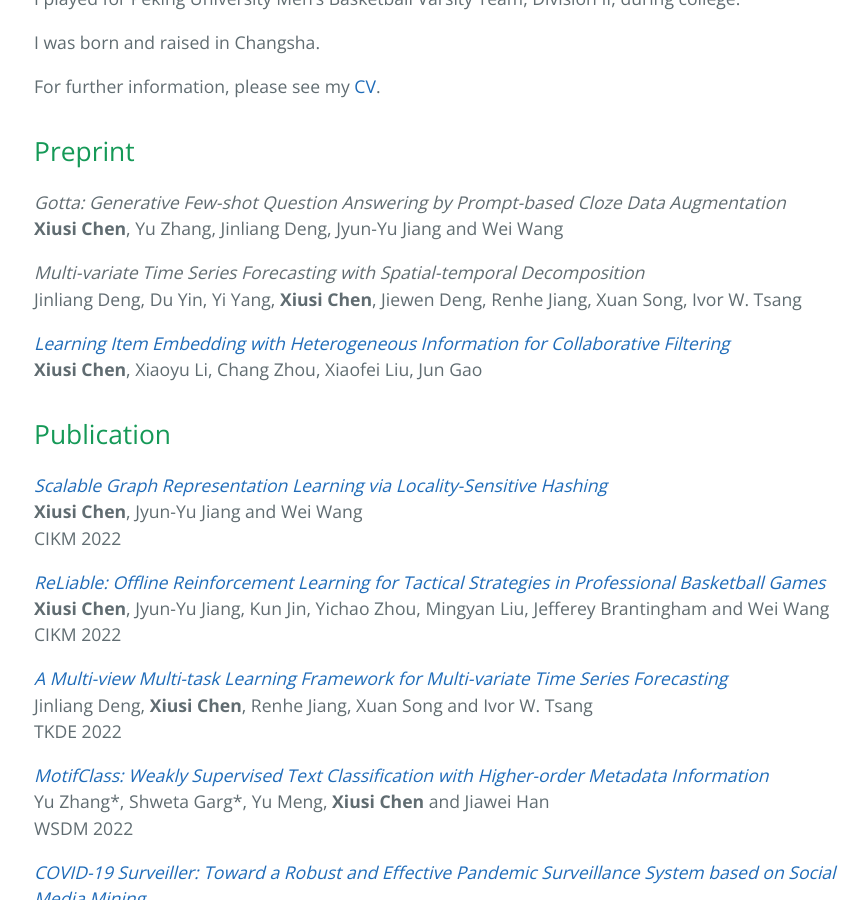
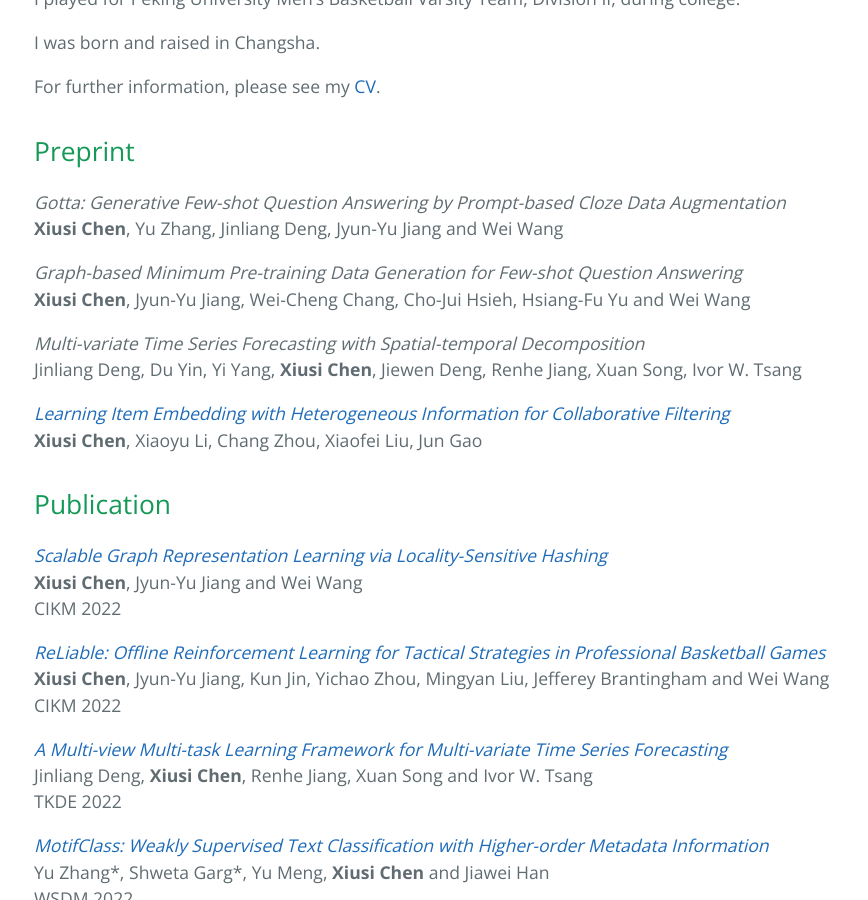
Before and after one commit to xiusic/xiusic.github.io, a Jekyll site: the page built from index.md, in a window 1280 px wide and 900 px high, scrolled down 1225 px. Shown: the whole window, without its empty margins (190-1058 px from the left). Built offline with Jekyll 4.4.1, drawn with Linux system fonts in a browser that asks for light colours; our own code applies the rules of GitHub Pages for plain Markdown files.

Commit message:
Update index.md

```diff
--- a/index.md
+++ b/index.md
@@ -47,6 +47,9 @@ For further information, please see my [CV](CV.pdf).
 ## Preprint
 _Gotta: Generative Few-shot Question Answering by Prompt-based Cloze Data Augmentation_
 **Xiusi Chen**, Yu Zhang, Jinliang Deng, Jyun-Yu Jiang and Wei Wang
+
+_Graph-based Minimum Pre-training Data Generation for Few-shot Question Answering_
+**Xiusi Chen**, Jyun-Yu Jiang, Wei-Cheng Chang, Cho-Jui Hsieh, Hsiang-Fu Yu and Wei Wang
 
 _Multi-variate Time Series Forecasting with Spatial-temporal Decomposition_
 Jinliang Deng, Du Yin, Yi Yang, **Xiusi Chen**, Jiewen Deng, Renhe Jiang, Xuan Song, Ivor W. Tsang
```
